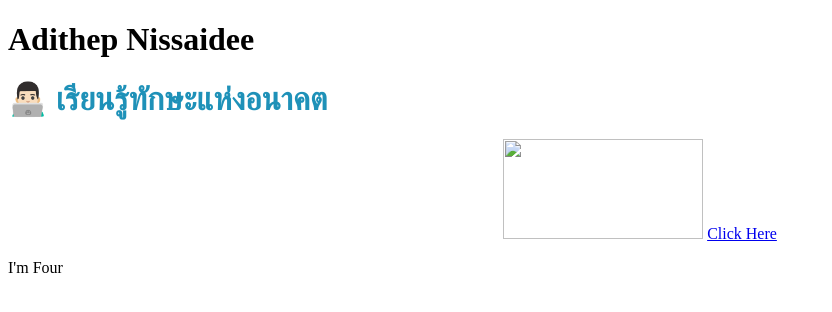
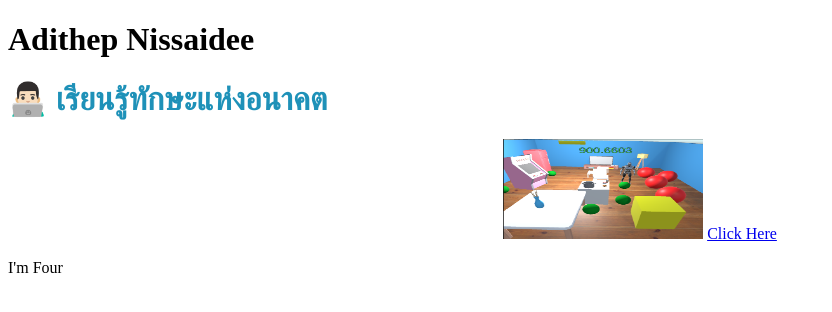
Before and after one commit to Fouradithep/FourDev, a plain HTML site: page index.html in a window 1280 px wide. Shown: the whole page, without its empty margins (0-832 px from the left). Drawn offline with Linux system fonts and the light colour scheme.

Commit message:
Update index.html
Signed-off-by: Fouradithep <141705784+Fouradithep@users.noreply.github.com>

```diff
--- a/index.html
+++ b/index.html
@@ -10,7 +10,7 @@
     <h1 style="color: #1e91b8;">👨🏻‍💻
         เรียนรู้ทักษะแห่งอนาคต</h1>
     <center>
-        <img src="Screenshot 2024-08-03 120014.png" height="100" width="200">
+        <img src="images/Screenshot 2024-08-03 120014.png" height="100" width="200">
         <a href="https://www.borntodev.com/">Click Here</a>
     </center>
     <p>I'm Four</p>
```
